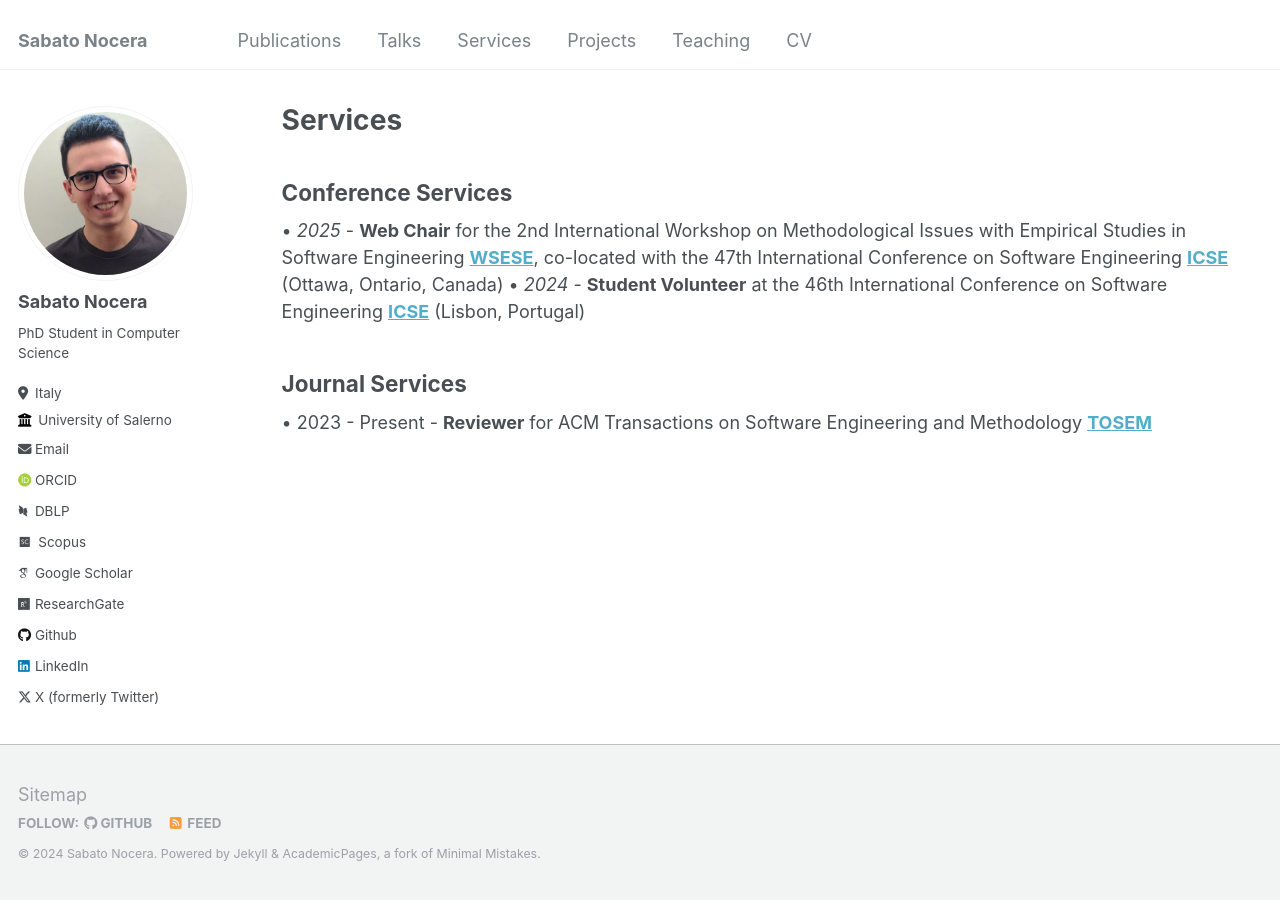
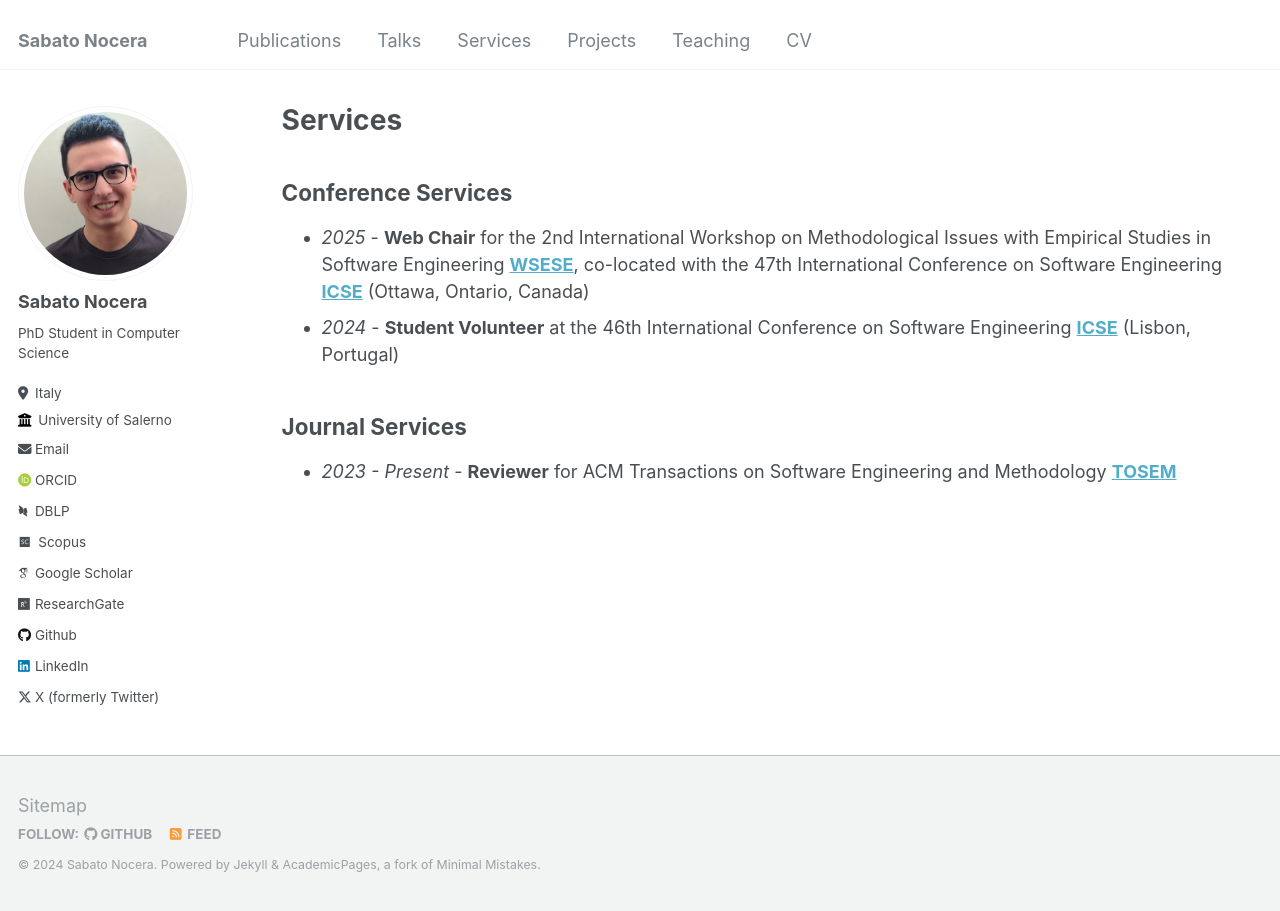
Before and after one commit to sabato-nocera/sabato-nocera.github.io, a Jekyll site: the page built from _pages/services.html, in a window 1280 px wide. Built offline with Jekyll 4.4.1, drawn with Linux system fonts in a browser that asks for light colours; some web fonts are replaced.

Commit message:
Update services.html

```diff
--- a/_pages/services.html
+++ b/_pages/services.html
@@ -12,8 +12,18 @@ author_profile: true
 {% endfor %} -->
 
 <h2>Conference Services</h2>
-• <i>2025</i> - <b>Web Chair</b> for the 2nd International Workshop on Methodological Issues with Empirical Studies in Software Engineering <b><a href="https://conf.researchr.org/home/icse-2025/wsese-2025">WSESE</a></b>, co-located with the 47th International Conference on Software Engineering <b><a href="https://conf.researchr.org/home/icse-2025">ICSE</a></b> (Ottawa, Ontario, Canada)
-• <i>2024</i> - <b>Student Volunteer</b> at the 46th International Conference on Software Engineering <b><a href="https://conf.researchr.org/home/icse-2024">ICSE</a></b> (Lisbon, Portugal)
+<ul>
+  <li>
+    <i>2025</i> - <b>Web Chair</b> for the 2nd International Workshop on Methodological Issues with Empirical Studies in Software Engineering <b><a href="https://conf.researchr.org/home/icse-2025/wsese-2025">WSESE</a></b>, co-located with the 47th International Conference on Software Engineering <b><a href="https://conf.researchr.org/home/icse-2025">ICSE</a></b> (Ottawa, Ontario, Canada)
+  </li>
+  <li>
+    <i>2024</i> - <b>Student Volunteer</b> at the 46th International Conference on Software Engineering <b><a href="https://conf.researchr.org/home/icse-2024">ICSE</a></b> (Lisbon, Portugal)
+  </li>
+</ul>
 
 <h2>Journal Services</h2>
-• <i></i>2023 - Present</i> - <b>Reviewer</b> for ACM Transactions on Software Engineering and Methodology  <b><a href="https://dl.acm.org/journal/tosem">TOSEM</a></b>
+<ul>
+  <li>
+    <i>2023 - Present</i> - <b>Reviewer</b> for ACM Transactions on Software Engineering and Methodology  <b><a href="https://dl.acm.org/journal/tosem">TOSEM</a></b>
+  </li>
+</ul>
```
